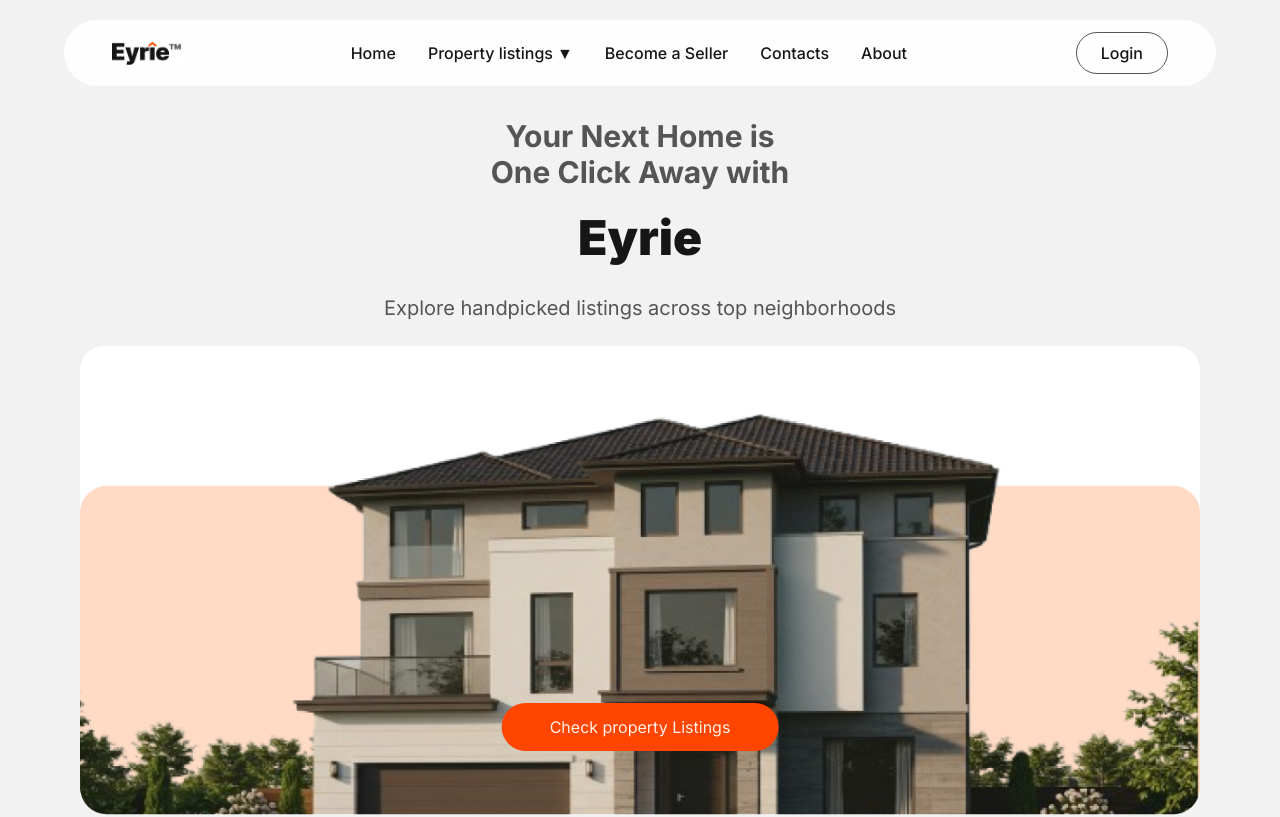
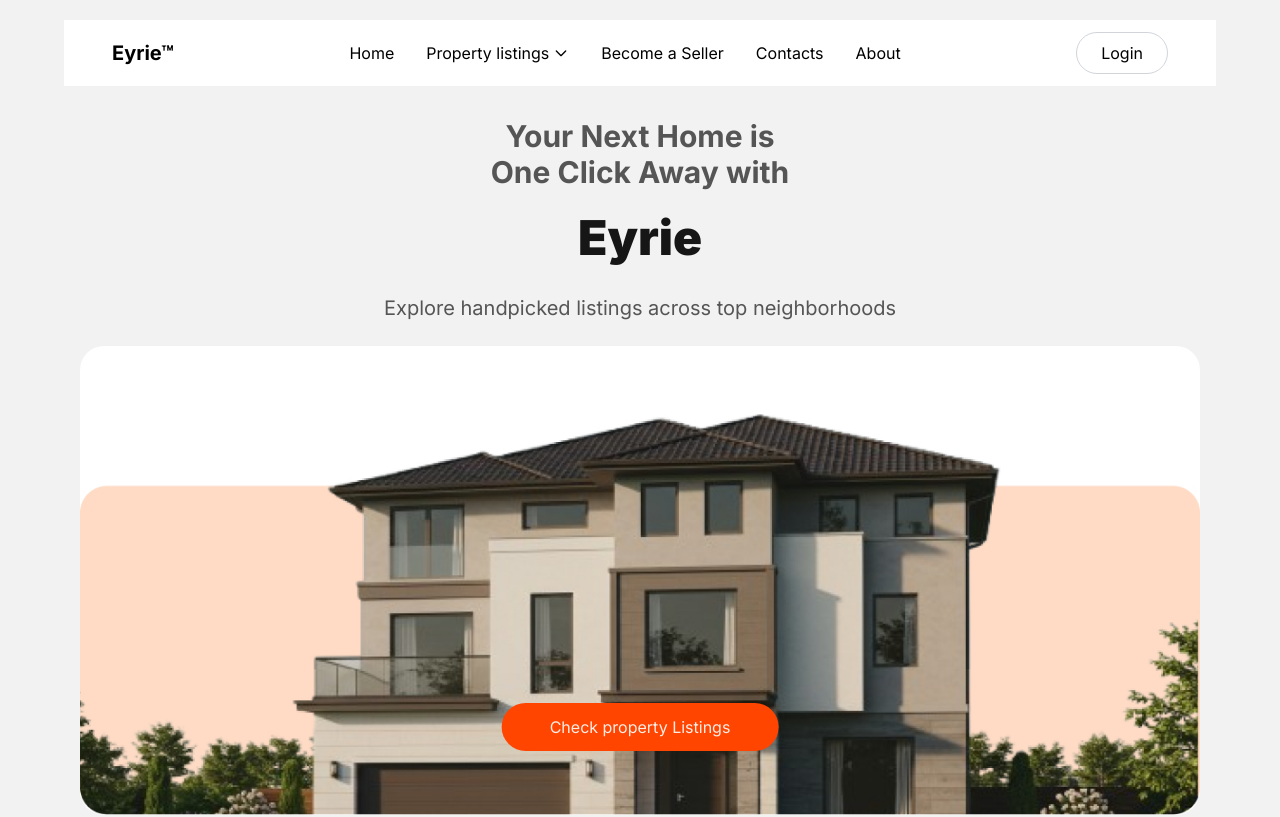
Before and after one commit to D-Unique/Eyrie, a Next.js app in the folder Eyrie-web/: page / in a window 1280 px wide. Shown: the top 817 px of the page. Built offline with nearby package versions, Linux system fonts and the light colour scheme.

Commit message:
fix: fixed navbar

```diff
--- a/Eyrie-web/src/components/Navbar.tsx
+++ b/Eyrie-web/src/components/Navbar.tsx
@@ -7,41 +7,51 @@ export default function Navbar() {
   const [isMenuOpen, setIsMenuOpen] = useState(false);
 
   return (
-    <nav className="flex justify-between items-center px-4 py-3 md:px-12 bg-[#FEFEFE] rounded-[20rem] mx-auto mt-5 max-w-6xl mb-4">
+    <nav className="flex justify-between items-center px-4 py-3 md:px-12 bg-white rounded-lg mx-auto mt-5 max-w-6xl mb-4">
       {/* Logo */}
       <div className="flex items-center">
         <Link href="/">
-          <Image
-            src="/images/logo.jpg"
-            alt="Eyrie Logo"
-            width={70}
-            height={50}
-            className="object-contain"
-          />
+          <div className="font-bold text-xl">Eyrie™</div>
         </Link>
       </div>
 
       {/* Desktop Navigation Links */}
-      <div className="hidden md:flex space-x-8 bg-[#FEFEFE] text-[#161616]">
-        {["Home", "Property listings", "Become a Seller", "Contacts", "About"].map(
-          (item, index) => (
+      <div className="hidden md:flex space-x-8 bg-white text-black">
+        {[
+          "Home",
+          "Property listings",
+          "Become a Seller",
+          "Contacts",
+          "About",
+        ].map((item, index) => (
           <Link
             href={`/${item.toLowerCase().replace(" ", "-")}`}
             key={index}
-              className={`text-[#161616] hover:text-[#FF4500] transition-colors duration-300 font-medium ${
-                item === "Property listings" ? "relative group" : ""
+            className={`text-black hover:text-gray-600 transition-colors duration-300 ${
+              item === "Property listings"
+                ? "relative group flex items-center"
+                : ""
             }`}
           >
             {item}
             {/* Dropdown Indicator for "Property listings" */}
             {item === "Property listings" && (
-                <span className="ml-1 text-[#161616] group-hover:text-[#FF4500] transition-colors duration-300">
-                  ▼
-                </span>
+              <svg
+                className="ml-1 h-4 w-4"
+                fill="none"
+                viewBox="0 0 24 24"
+                stroke="currentColor"
+              >
+                <path
+                  strokeLinecap="round"
+                  strokeLinejoin="round"
+                  strokeWidth={2}
+                  d="M19 9l-7 7-7-7"
+                />
+              </svg>
             )}
           </Link>
-          )
-        )}
+        ))}
       </div>
 
       {/* Mobile Hamburger Menu */}
@@ -80,23 +90,27 @@ export default function Navbar() {
       {isMenuOpen && (
         <div className="absolute top-16 left-0 w-full bg-white shadow-md rounded-lg z-50 md:hidden">
           <ul className="flex flex-col items-center space-y-4 py-4">
-            {["Home", "Property listings", "Become a Seller", "Contacts", "About"].map(
-              (item, index) => (
+            {[
+              "Home",
+              "Property listings",
+              "Become a Seller",
+              "Contacts",
+              "About",
+            ].map((item, index) => (
               <li key={index}>
                 <Link
                   href={`/${item.toLowerCase().replace(" ", "-")}`}
-                    className="text-black hover:text-orange-500 transition-colors duration-300 font-medium"
+                  className="text-black hover:text-gray-600 transition-colors duration-300"
                 >
                   {item}
                 </Link>
               </li>
-              )
-            )}
+            ))}
             <li>
               <Link
                 href="/login"
-                className="border border-gray-300 text-black px-6 py-2 rounded-full font-medium
-                          hover:bg-orange-500 hover:text-white transition-all duration-300"
+                className="border border-gray-300 text-black px-6 py-2 rounded-full
+                hover:bg-gray-100 transition-all duration-300"
               >
                 Login
               </Link>
@@ -108,8 +122,8 @@ export default function Navbar() {
       {/* Login Button (Visible on Desktop) */}
       <Link
         href="/login"
-        className="hidden md:block border border-[#555] text-[#161616] px-6 py-2 rounded-full font-medium
-                  hover:bg-[#FF4500] hover:text-white transition-all duration-300"
+        className="hidden md:block border border-gray-300 text-black px-6 py-2 rounded-full
+        hover:bg-gray-100 transition-all duration-300"
       >
         Login
       </Link>
```
Lines whose indentation alone changed are shown as unchanged.
